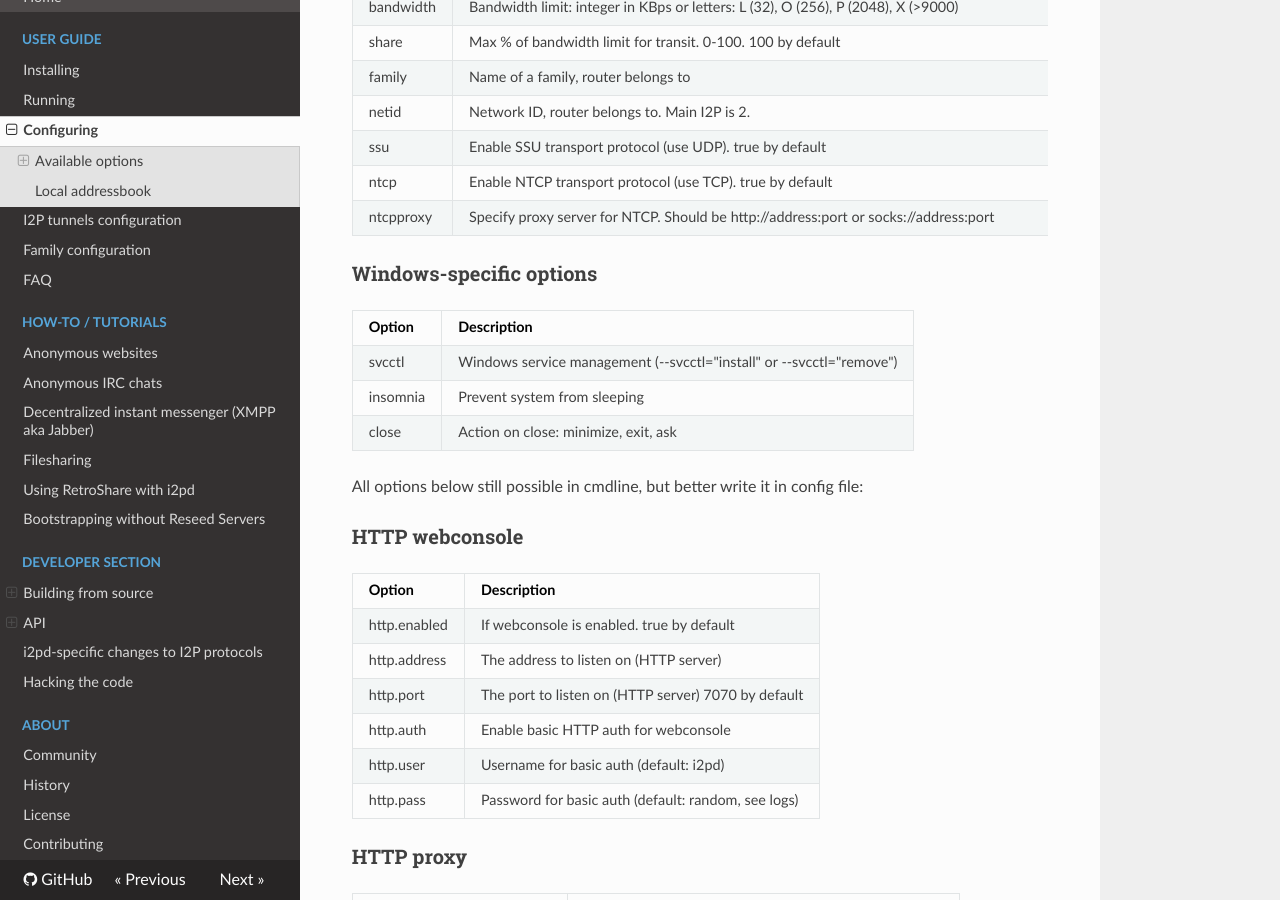
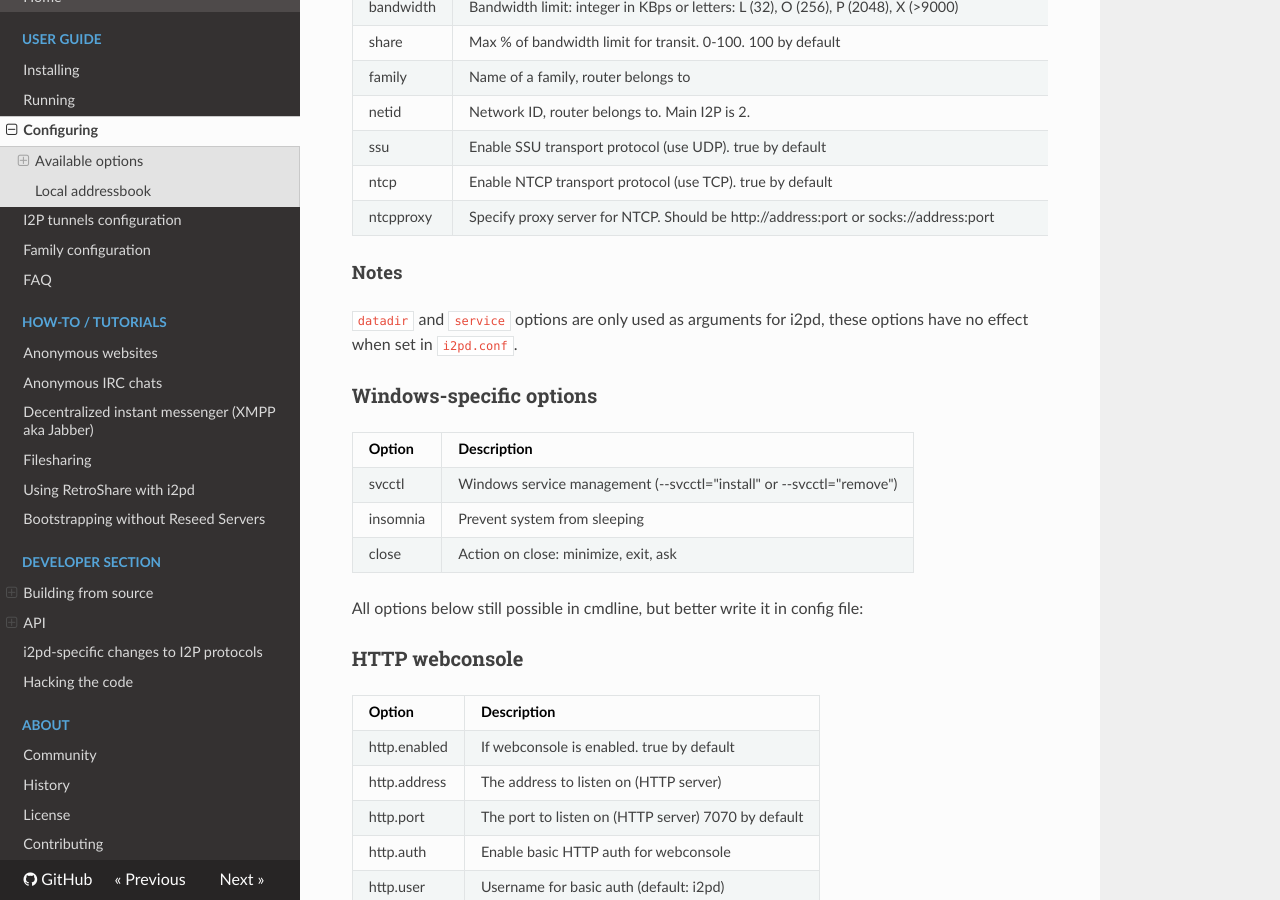
Before and after one commit to PurpleI2P/i2pd_docs_en, an MkDocs documentation site: the page built from docs/user-guide/configuration.md, in a window 1280 px wide and 900 px high, scrolled down 1801 px. Built offline with MkDocs 1.6.1, drawn with Linux system fonts in a browser that asks for light colours; nearby versions of some CDN libraries; old or Windows-style settings are respelled for this version of MkDocs.

Commit message:
Note about datadir and service options

```diff
--- a/docs/user-guide/configuration.md
+++ b/docs/user-guide/configuration.md
@@ -71,6 +71,10 @@ netid                                  | Network ID, router belongs to. Main I2P
 ssu                                    | Enable SSU transport protocol (use UDP). true by default
 ntcp                                   | Enable NTCP transport protocol (use TCP). true by default
 ntcpproxy                              | Specify proxy server for NTCP. Should be http://address:port or socks://address:port
+
+#### Notes
+
+`datadir` and `service` options are only used as arguments for i2pd, these options have no effect when set in `i2pd.conf`.
 
 ### Windows-specific options
 
```
